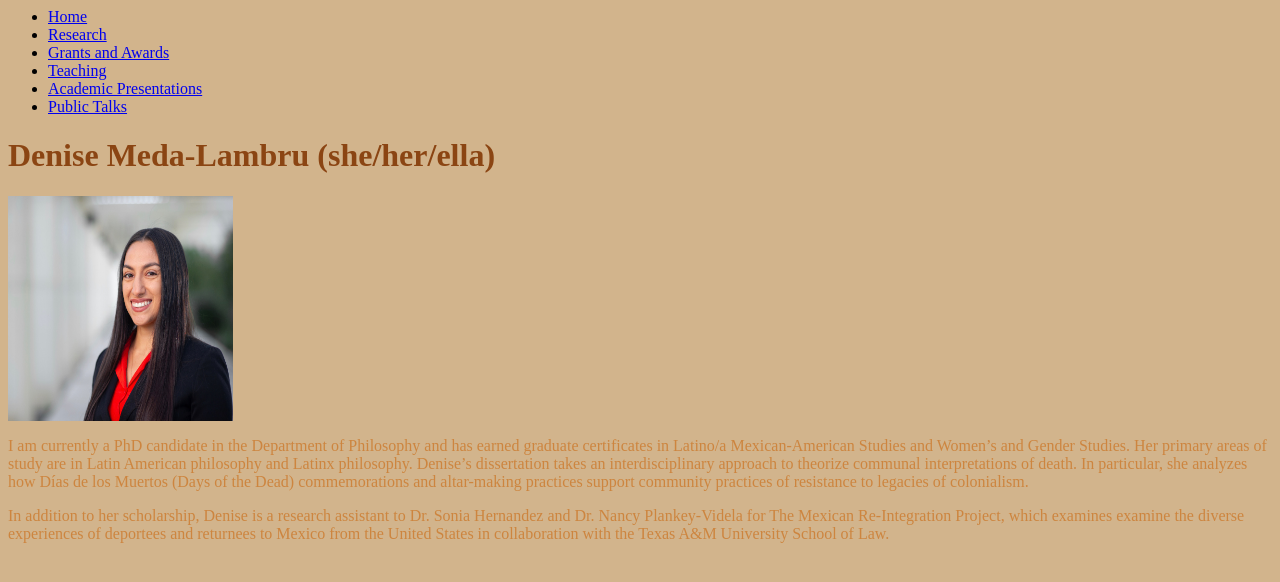
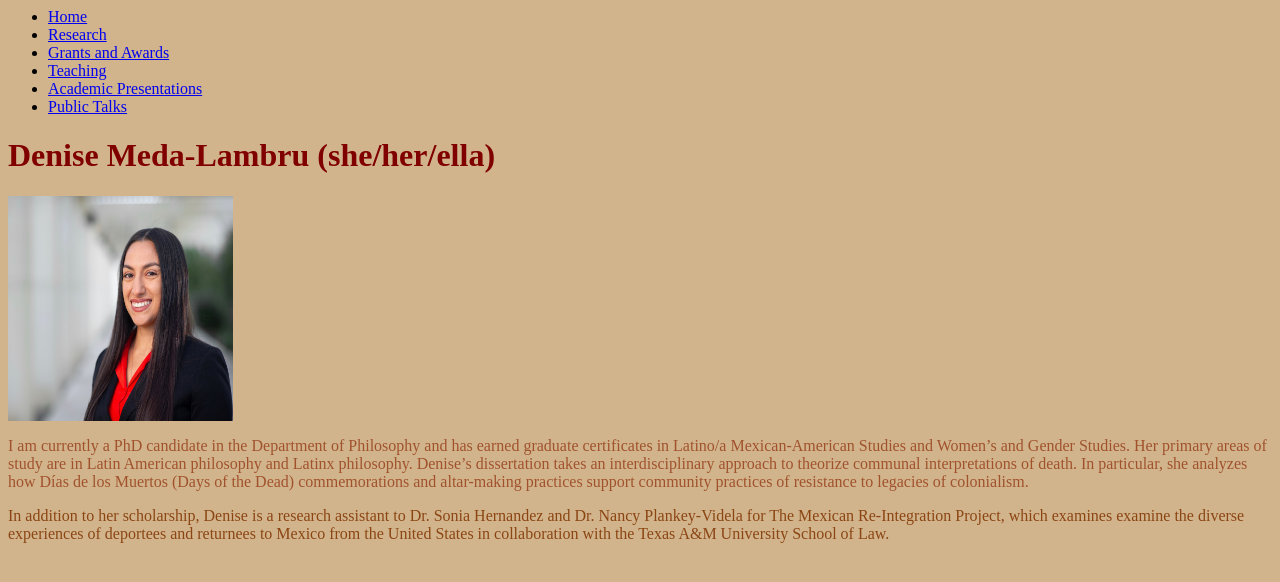
Before and after one commit to dmedalambru/dmedalambru.github.io, a plain HTML site: page index.html in a window 1280 px wide. Drawn offline with Linux system fonts and the light colour scheme.

Commit message:
Update index.html

```diff
--- a/index.html
+++ b/index.html
@@ -14,9 +14,9 @@
     <li><a href="./Academicpresentations.html">Academic Presentations</a></li>
     <li><a href="./Publictalks.html">Public Talks</a></li>
     </ul>
-  <h1 style="color:saddlebrown;">Denise Meda-Lambru (she/her/ella)</h1>
+  <h1 style="color:maroon;">Denise Meda-Lambru (she/her/ella)</h1>
   <img src="./Images/DMLHeadshot.JPEG" width=225 height=225>
-  <p style="color:peru;" "big"> I am currently a PhD candidate in the Department of Philosophy and has earned graduate certificates in Latino/a Mexican-American Studies and Women’s and Gender Studies. Her primary areas of study are in Latin American philosophy and Latinx philosophy. Denise’s dissertation takes an interdisciplinary approach to theorize communal interpretations of death. In particular, she analyzes how Días de los Muertos (Days of the Dead) commemorations and altar-making practices support community practices of resistance to legacies of colonialism.</p>
-  <p style="color:peru;" <"font-size:14 value;"> In addition to her scholarship, Denise is a research assistant to Dr. Sonia Hernandez and Dr. Nancy Plankey-Videla for The Mexican Re-Integration Project, which examines examine the diverse experiences of deportees and returnees to Mexico from the United States in collaboration with the Texas A&M University School of Law.</p>
+  <p style="color:sienna;" "big"> I am currently a PhD candidate in the Department of Philosophy and has earned graduate certificates in Latino/a Mexican-American Studies and Women’s and Gender Studies. Her primary areas of study are in Latin American philosophy and Latinx philosophy. Denise’s dissertation takes an interdisciplinary approach to theorize communal interpretations of death. In particular, she analyzes how Días de los Muertos (Days of the Dead) commemorations and altar-making practices support community practices of resistance to legacies of colonialism.</p>
+  <p style="color:saddlebrown;" "big"> In addition to her scholarship, Denise is a research assistant to Dr. Sonia Hernandez and Dr. Nancy Plankey-Videla for The Mexican Re-Integration Project, which examines examine the diverse experiences of deportees and returnees to Mexico from the United States in collaboration with the Texas A&M University School of Law.</p>
 </body>
 </html>
```
